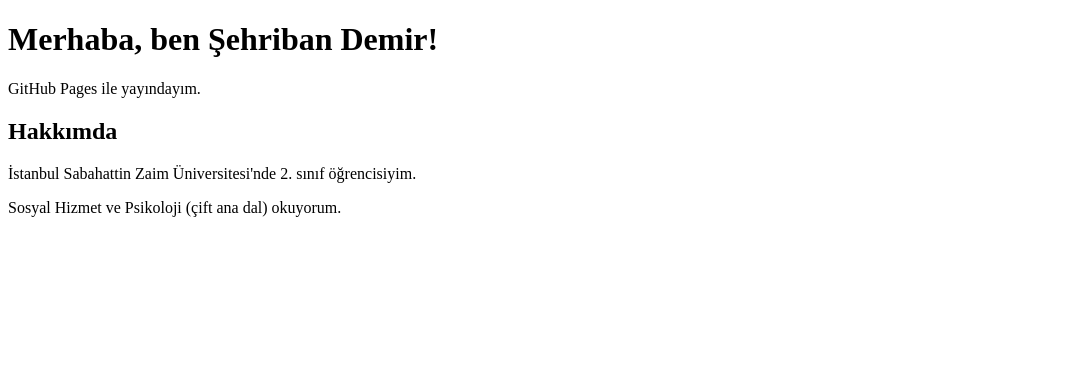
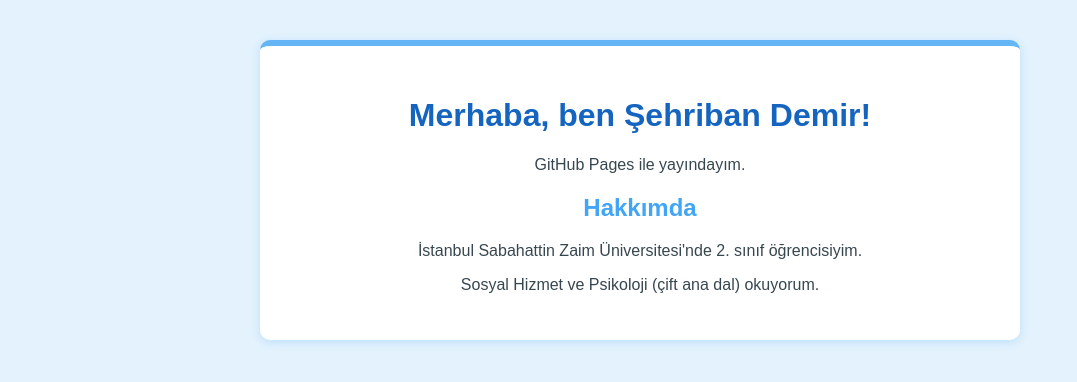
Before and after one commit to sehribandemir/sehribandemir, a plain HTML site: page index.html in a window 1280 px wide. Shown: the whole page, without its empty margins (0-1077 px from the left). Drawn offline with Linux system fonts and the light colour scheme.

Commit message:
Update index.html

```diff
--- a/index.html
+++ b/index.html
@@ -3,12 +3,41 @@
 <head>
   <meta charset="UTF-8">
   <title>Şehriban Demir</title>
+  <style>
+    body {
+      font-family: Arial, sans-serif;
+      background-color: #e3f2fd;
+      margin: 0;
+      padding: 0;
+    }
+    .container {
+      max-width: 700px;
+      margin: 40px auto;
+      background-color: #ffffff;
+      padding: 30px;
+      border-radius: 10px;
+      border-top: 6px solid #64b5f6;
+      box-shadow: 0 2px 8px rgba(100, 181, 246, 0.3);
+      text-align: center;
+    }
+    h1 {
+      color: #1565c0;
+    }
+    h2 {
+      color: #42a5f5;
+    }
+    p {
+      color: #37474f;
+    }
+  </style>
 </head>
 <body>
-  <h1>Merhaba, ben Şehriban Demir!</h1>
-  <p>GitHub Pages ile yayındayım.</p>
-  <h2>Hakkımda</h2>
-  <p>İstanbul Sabahattin Zaim Üniversitesi'nde 2. sınıf öğrencisiyim.</p>
-  <p>Sosyal Hizmet ve Psikoloji (çift ana dal) okuyorum.</p>
+  <div class="container">
+    <h1>Merhaba, ben Şehriban Demir!</h1>
+    <p>GitHub Pages ile yayındayım.</p>
+    <h2>Hakkımda</h2>
+    <p>İstanbul Sabahattin Zaim Üniversitesi'nde 2. sınıf öğrencisiyim.</p>
+    <p>Sosyal Hizmet ve Psikoloji (çift ana dal) okuyorum.</p>
+  </div>
 </body>
 </html>
```
